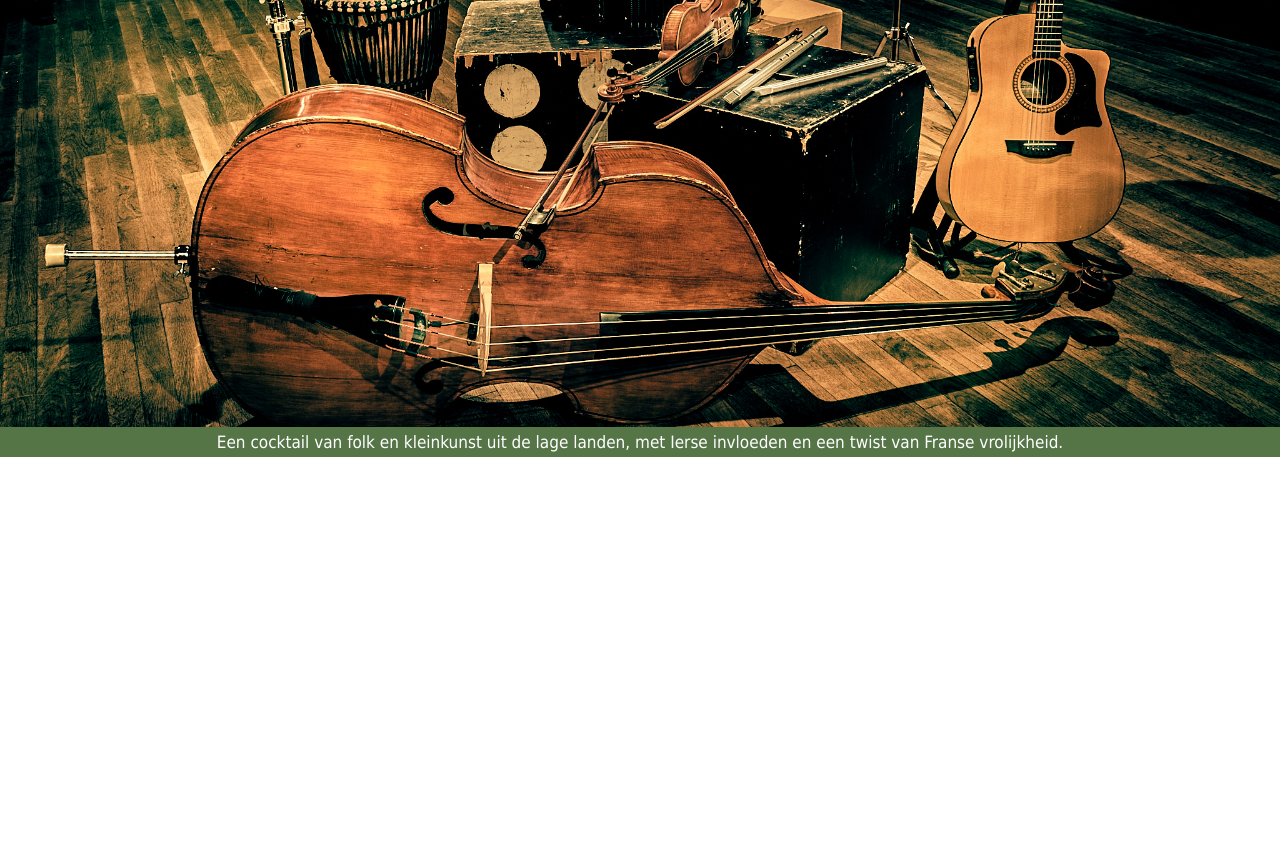
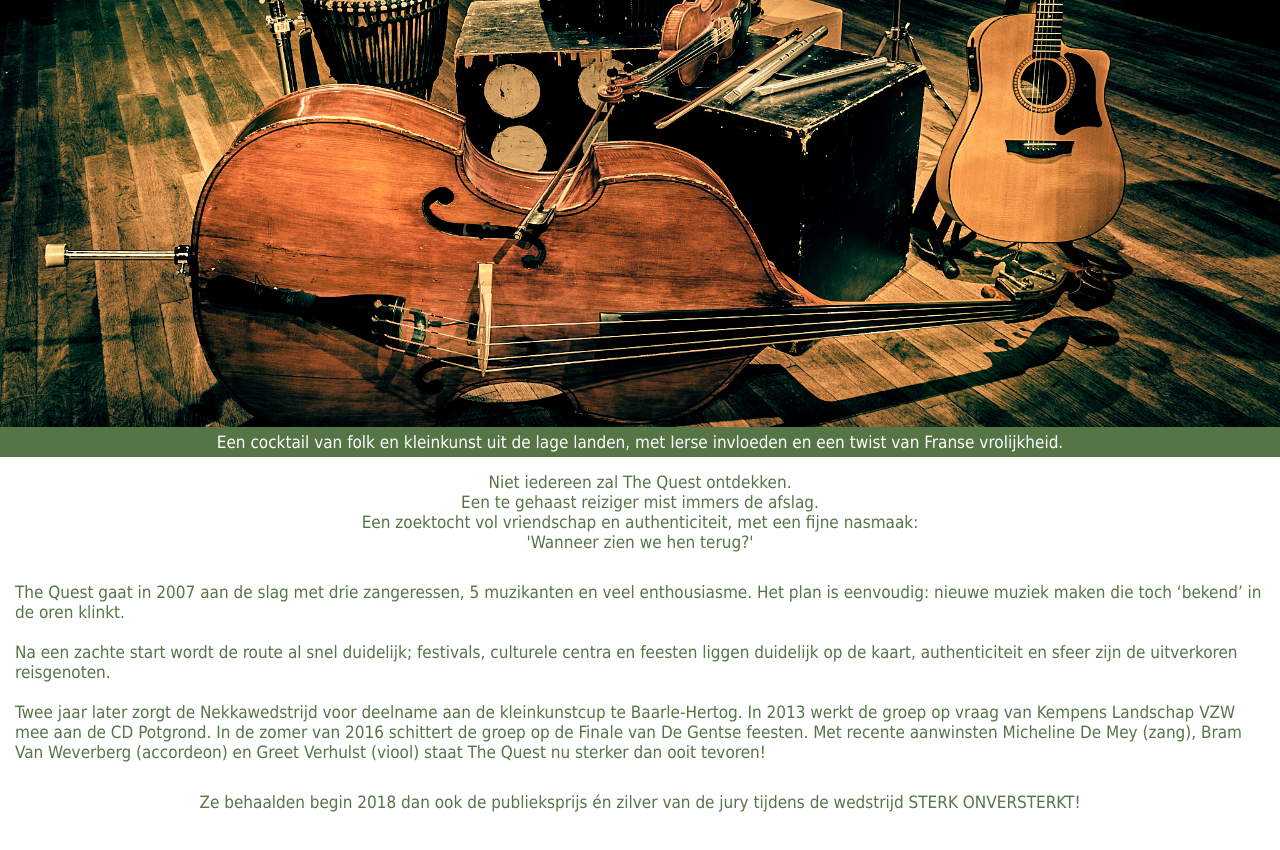
Before and after one commit to tvanwinckel/TheQuestWebsite, a plain HTML site: page index.html in a window 1280 px wide. Shown: the part 858-1708 px from the top of the page. After the commit the page ends 1685 px from the top, so only its background shows below. Drawn offline with Linux system fonts and the light colour scheme.

Commit message:
Added introduction segment for the site.

```diff
--- a/index.html
+++ b/index.html
@@ -24,6 +24,13 @@
                 <p>Een cocktail van folk en kleinkunst uit de lage landen, met Ierse invloeden en een twist van Franse vrolijkheid.
                 </p>
             </div>
+
+            <div class="introduction">
+                <p class="introduction-quote">Niet iedereen zal The Quest ontdekken.<br/>Een te gehaast reiziger mist immers de afslag.<br/>Een zoektocht vol vriendschap en authenticiteit, met een fijne nasmaak:<br/>'Wanneer zien we hen terug?'
+                </p>
+                <p class="introduction-text">The Quest gaat in 2007 aan de slag met drie zangeressen, 5 muzikanten en veel enthousiasme. Het plan is eenvoudig: nieuwe muziek maken die toch ‘bekend’ in de oren klinkt.<br/><br/>Na een zachte start wordt de route al snel duidelijk; festivals, culturele centra en feesten liggen duidelijk op de kaart, authenticiteit en sfeer zijn de uitverkoren reisgenoten.<br/><br/>Twee jaar later zorgt de Nekkawedstrijd voor deelname aan de kleinkunstcup te Baarle-Hertog. In 2013 werkt de groep op vraag van Kempens Landschap VZW mee aan de CD Potgrond. In de zomer van 2016 schittert de groep op de Finale van De Gentse feesten. Met recente aanwinsten Micheline De Mey (zang), Bram Van Weverberg (accordeon) en Greet Verhulst (viool) staat The Quest nu sterker dan ooit tevoren!</p>
+                <p class="introduction-quote">Ze behaalden begin 2018 dan ook de publieksprijs én zilver van de jury tijdens de wedstrijd STERK ONVERSTERKT!</p>
+            </div>
 <!--
             <div class="header">Header</div>
             <div class="sidebar">Sidebar</div>
--- a/style.css
+++ b/style.css
@@ -6,12 +6,12 @@
 .grid {
     display: grid;
     grid-template-columns: 1fr 1fr;
-    grid-template-rows: 1fr 1fr auto 1fr;
+    grid-template-rows: 1fr 1fr auto auto;
     grid-template-areas:
         "navigation-bar navigation-bar"
         "header-image header-image"
         "header header"
-        "content content"
+        "introduction introduction"
         "footer footer";
 }
 
@@ -72,7 +72,6 @@
 .header-image {
     grid-area: header-image;
     width: 100%;
-/*    background-color: rgb(85,117,71);*/
 }
 
 .header {
@@ -86,6 +85,23 @@
     font-size: 17px;
     color: white;
     text-align: center;
+}
+
+.introduction {
+    grid-area: introduction;
+
+    font-family: "Tahoma";
+    font-size: 17px;
+    color: rgb(85,117,71);
+}
+
+.introduction-quote {
+    padding: 15px;
+    text-align: center;
+}
+
+.introduction-text {
+    padding: 15px;
 }
 
 .sidebar {
```
